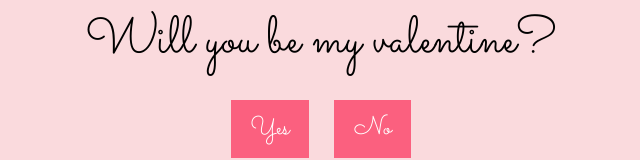
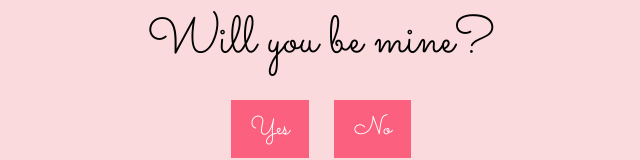
Before and after one commit to Lucki22/sweet, a plain HTML site: page index.html in a window 1280 px wide. Shown: the part 471-631 px from the top of the page, without its empty margins (319-959 px from the left). Drawn offline with Linux system fonts and the light colour scheme.

Commit message:
Update index.html

```diff
--- a/index.html
+++ b/index.html
@@ -3,7 +3,7 @@
 <head>
     <meta charset="UTF-8">
     <meta name="viewport" content="width=device-width, initial-scale=1.0">
-    <title>Will You Be My Valentine?</title>
+    <title>Will You Be mine?</title>
     <link rel="stylesheet" href="https://fonts.googleapis.com/css2?family=Sacramento&display=swap">
     <link rel="stylesheet" href="style.css"> <!-- Link to external stylesheet -->
 </head>
@@ -11,7 +11,7 @@
     <div id="container">
         <div id="image-container"></div> <!-- Container for displaying images -->
         <div id="text-container">
-            <div id="question">Will you be my valentine?</div> <!-- Question -->
+            <div id="question">Will you be mine?</div> <!-- Question -->
             <div id="options">
                 <button id="yes-button" onclick="selectOption('yes')">Yes</button>
                 <button id="no-button" onclick="selectOption('no')">No</button>
```
